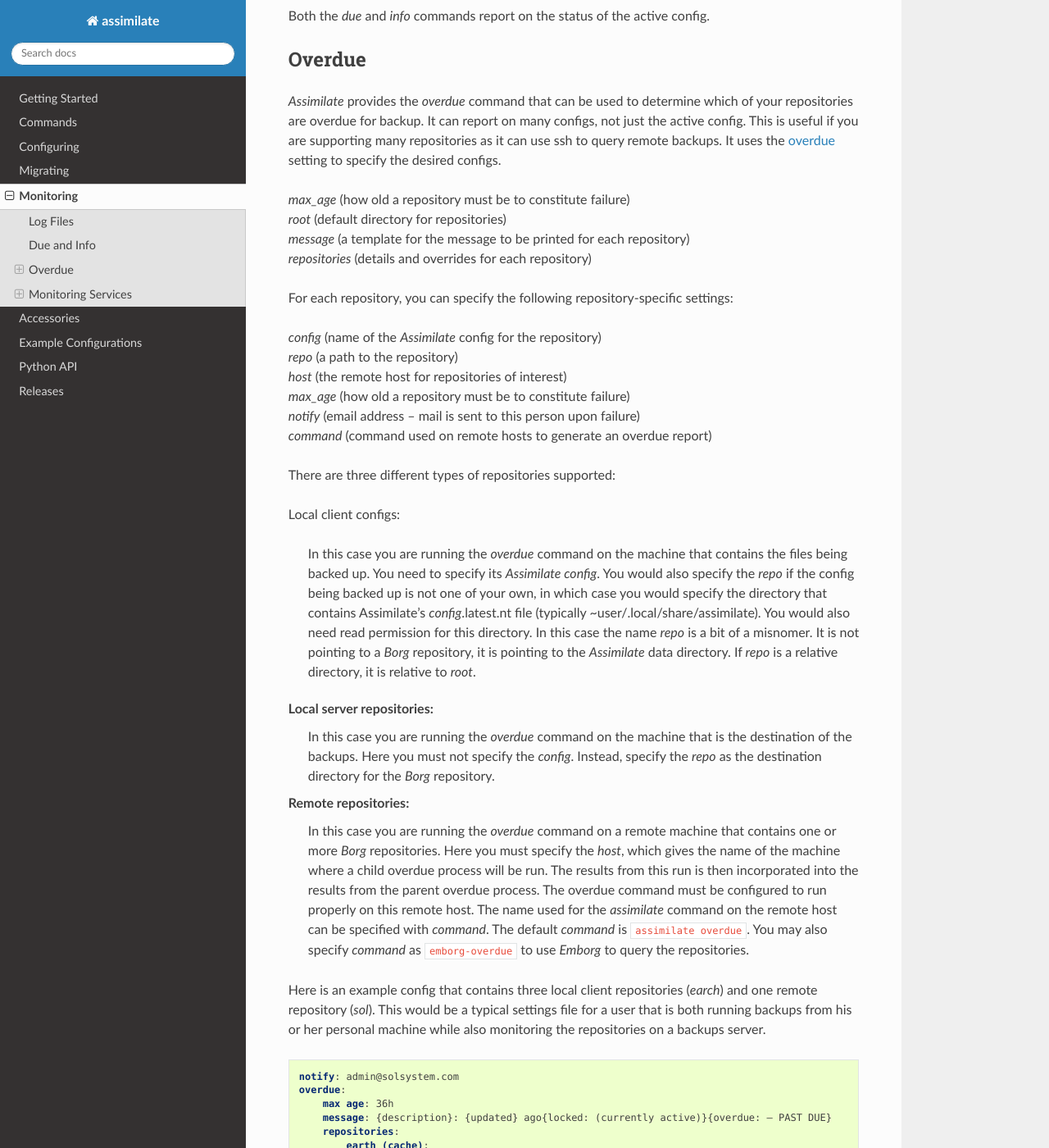
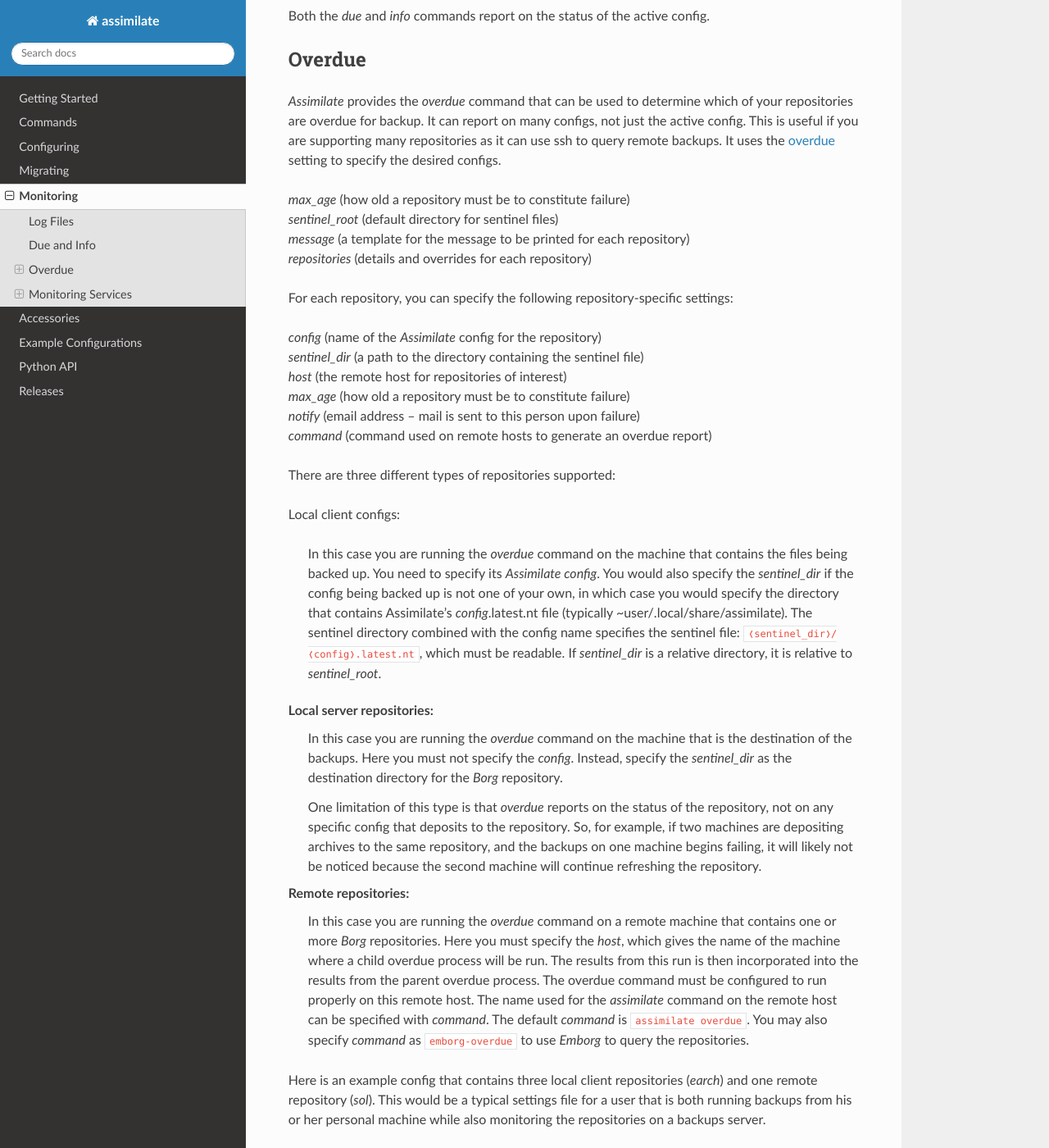
Before and after one commit to KenKundert/assimilate, a Sphinx documentation site: the page built from doc/monitoring.rst, in a window 1280 px wide and 1400 px high, scrolled down 1297 px. Shown: the whole window at 82% size. Built offline with Sphinx 7.4.7 and the Read the Docs theme 3.1.0, drawn with Linux system fonts in a browser that asks for light colours; some of the changed text lies outside the part shown.

Commit message:
1. Changed names of some overdue settings 2. Improved documentation of overdue 3, Fix reporting on resolved dictionary settings by the settings command

```diff
--- a/doc/monitoring.rst
+++ b/doc/monitoring.rst
@@ -83,14 +83,14 @@
 setting to specify the desired configs.
 
 | *max_age* (how old a repository must be to constitute failure)
-| *root* (default directory for repositories)
+| *sentinel_root* (default directory for sentinel files)
 | *message* (a template for the message to be printed for each repository)
 | *repositories* (details and overrides for each repository)
 
 For each repository, you can specify the following repository-specific settings:
 
 | *config* (name of the *Assimilate* config for the repository)
-| *repo* (a path to the repository)
+| *sentinel_dir* (a path to the directory containing the sentinel file)
 | *host* (the remote host for repositories of interest)
 | *max_age* (how old a repository must be to constitute failure)
 | *notify* (email address -- mail is sent to this person upon failure)
@@ -102,19 +102,26 @@
 
     In this case you are running the *overdue* command on the machine that
     contains the files being backed up.  You need to specify its *Assimilate
-    config*.  You would also specify the *repo* if the config being backed up is
-    not one of your own, in which case you would specify the directory that
-    contains Assimilate's *config*.latest.nt file (typically
-    ~user/.local/share/assimilate).  You would also need read permission for
-    this directory.  In this case the name *repo* is a bit of a misnomer.  It is
-    not pointing to a *Borg* repository, it is pointing to the *Assimilate* data
-    directory.  If *repo* is a relative directory, it is relative to *root*.
+    config*.  You would also specify the *sentinel_dir* if the config being
+    backed up is not one of your own, in which case you would specify the
+    directory that contains Assimilate's *config*.latest.nt file (typically
+    ~user/.local/share/assimilate).  The sentinel directory combined with the
+    config name specifies the sentinel file:
+    ``❬sentinel_dir❭/❬config❭.latest.nt``, which must be readable.
+    If *sentinel_dir* is a relative directory, it is relative to
+    *sentinel_root*.
 
 Local server repositories:
     In this case you are running the *overdue* command on the machine that is
     the destination of the backups.  Here you must not specify the *config*.
-    Instead, specify the *repo* as the destination directory for the *Borg*
-    repository.
+    Instead, specify the *sentinel_dir* as the destination directory for the
+    *Borg* repository.
+
+    One limitation of this type is that *overdue* reports on the status of the
+    repository, not on any specific config that deposits to the repository.  So,
+    for example, if two machines are depositing archives to the same repository,
+    and the backups on one machine begins failing, it will likely not be noticed
+    because the second machine will continue refreshing the repository.
 
 Remote repositories:
     In this case you are running the *overdue* command on a remote machine that
@@ -147,7 +154,7 @@
                 config: home
             earth (root):
                 config: root
-                repo: /root/.local/share/assimilate
+                sentinel dir: /root/.local/share/assimilate
             sol:
                 host: sol
 
@@ -166,15 +173,15 @@
     repositories, in which case it specifies a normal *Assimilate* config.  It
     also can be specified for remote repositories.
 
-*repo*:
+*sentinel_dir*:
     The path to the repository.  For local client configs this is the path to
     the *Assimilate* data directory, typically
     ``~user/.local/share/assimilate``.  It is not necessary to specify this path
     for configs in your own account.  For local server repositories this is the
     path to a *Borg* repository.
 
-    If a relative path is given, it is combined with *root* and the combination
-    specifies the absolute path to the repository.
+    If a relative path is given, it is combined with *sentinel_root* and the
+    combination specifies the absolute path to the repository.
 
 *host*:
     The name of remote host for remote repositories.
@@ -194,11 +201,11 @@
 
 In addition, there are some shared settings available:
 
-*root*:
-    The directory used as the root when converting relative paths given in
-    *repositories* to absolute paths.  Must be an absolute path.  If given it is
-    combined with *repo* from the repository specification to form the path to
-    the repository.
+*sentinel_root*:
+    The directory used as the root when converting a relative path given in
+    *sentinel_dir* to an absolute path.  Must be an absolute path.  If given it
+    is combined with *sentinel_dir* from the repository specification to form
+    the path to the repository.
 
 *max_age*:
     The default maximum age.  It is used if a maximum age is not given for
@@ -305,34 +312,42 @@
 
 .. code-block:: nestedtext
 
-    to email: root@continuum.com
-    from email: dumper@continuum.com
-    max age: 12h
-    repo root: /mnt/borg-backups/repositories
-    colorscheme: dark
-    message: {description}: {Age} ago{locked: (currently active)}{overdue: — PAST DUE}
-    repositories:
-        mercury (/):
-            repo: mercury-root-root
-        venus (/):
-            repo: venus-root-root
-        earth (/):
-            repo: earth-root-root
-        mars (/):
-            repo: mars-root-root
-        jupiter (/):
-            repo: jupiter-root-root
-        saturn (/):
-            repo: saturn-root-root
-        uranus (/):
-            repo: uranus-root-root
-        neptune (/):
-            repo: neptune-root-root
-        pluto (/):
-            repo: pluto-root-root
+    notify: root@continuum.com
+    notify from: dumper@continuum.com
+    overdue:
+        max age: 12h
+        sentinel_root: /mnt/borg-backups/repositories
+        colorscheme: dark
+        message: {description}: {Age} ago{locked: (currently active)}{overdue: — PAST DUE}
+        repositories:
+            mercury (/):
+                sentinel dir: mercury-root-root
+            venus (/):
+                sentinel dir: venus-root-root
+            earth (/):
+                sentinel dir: earth-root-root
+            mars (/):
+                sentinel dir: mars-root-root
+            jupiter (/):
+                sentinel dir: jupiter-root-root
+            saturn (/):
+                sentinel dir: saturn-root-root
+            uranus (/):
+                sentinel dir: uranus-root-root
+            neptune (/):
+                sentinel dir: neptune-root-root
+            pluto (/):
+                sentinel dir: pluto-root-root
 
 The *overdue* command should be run daily, at which time `root@continuum.com`
 receives an email if there are any that are delinquent.
+
+In this example the *overdue* command is expected to run from *cron* with any
+delinquent backups reported by email.  The *crontab* entry might look something
+like this::
+
+    0 8 * * *  assimilate --quiet overdue --mail
+
 
 
 .. _client_overdue:
@@ -348,26 +363,31 @@
 
 .. code-block:: nestedtext
 
-    to email: root@continuum.com
-    from email: dumper@continuum.com
-    max age: 36h
-    colorscheme: dark
-    message: {description}: {updated} ago{locked: (currently active)}{overdue: — PAST DUE}
-    repositories:
-        earth (cache):
-            config: cache
-            max age: 15m
-        earth (home):
-            config: home
-        earth (root):
-            config: root
-            repo: /root/.local/share/assimilate
+    notifier: notify-send -u critical {prog_name} "{msg}"
+    overdue:
+        max age: 36h
+        message: {description}: {updated} ago{locked: (currently active)}{overdue: — PAST DUE}
+        repositories:
+            earth (cache):
+                config: cache
+                max age: 15m
+            earth (home):
+                config: home
+            earth (root):
+                config: root
+                sentinel_dir: /root/.local/share/assimilate
 
-Notice that one repository, *root*, is not owned by you and so the files used to
+Notice that one config, *root*, is not owned by you and so the files used to
 monitor the backup are not contained in your data directory for *Assimilate*.
 In this case you must explicitly specify the path to the appropriate
 *Assimilate* data directory and assure that the `root.latest.nt` file is
 readable.
+
+In this example the *overdue* command is expected to run from *cron* with any
+delinquent backups reported with an on-screen notification.  The *crontab* entry
+might look something like this::
+
+    12 * * * *  assimilate --quiet overdue --notify
 
 
 .. _remote_overdue:
@@ -382,16 +402,19 @@
 
 .. code-block:: nestedtext
 
-    max age: 36h
-    repositories:
-        earth (home):
-            config: home
-        sol:
-            host: sol
+    overdue:
+        max age: 36h
+        repositories:
+            earth (home):
+                config: home
+            sol:
+                host: sol
+                command: emborg-overdue
 
 In this example both a local client repository and a remote repository are
 configured.  In addition, since this command is only expected to run
-interactively, no email address are specified.
+interactively, no email address is needed.  The *sol* host is still using
+*Emborg* and so the *command* field was specified.
 
 
 .. _monitoring_services:
```
Also changed, not shown: doc/commands.rst (+7 -0 lines), 4 other files.
